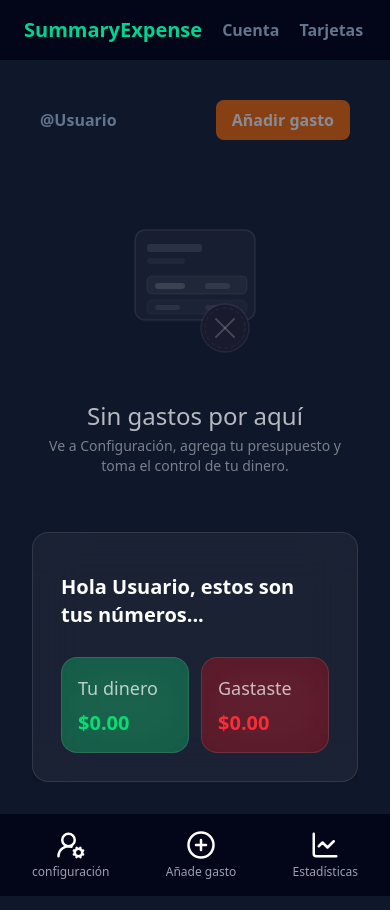
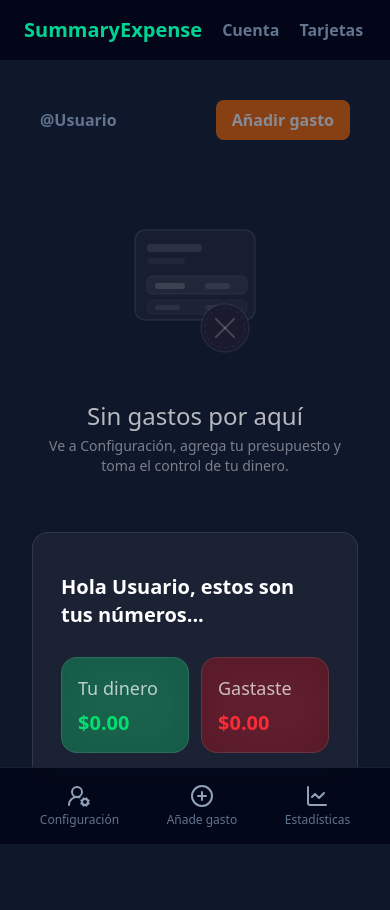
Before and after one commit to zeusCach/SummaryExpense, a React (Vite) app: page /dashboard in a window 390 px wide. Built offline with nearby package versions, Linux system fonts and the light colour scheme.

Commit message:
Mejorando UI para la navegacion en movil, solucion de error al navegar y desplazamiento

```diff
--- a/src/App.jsx
+++ b/src/App.jsx
@@ -19,7 +19,9 @@ function App() {
     <>
       {/* condicion de isHome, si la ruta es la principal, solo muestra nuestro home sin footer y sin acceso a la navegacion */}
       {!isPublic && <Navigator />}
-      <AppRoutes />
+      <main className={!isPublic ? "pb-24 md:pb-0" : ""}>
+        <AppRoutes />
+      </main>
       {!isPublic && <NavigatorDown />}
       {!isPublic && <Footer />}
     </>
--- a/src/components/NavigatorDown.jsx
+++ b/src/components/NavigatorDown.jsx
@@ -1,50 +1,44 @@
-import {
-    ChartLine,
-    CirclePlus,
-    LogOutIcon,
-    UserCog2Icon
-} from "lucide-react";
-import { Link } from "react-router-dom";
-
+import { ChartLine, CirclePlus, LogOutIcon, UserCog2Icon } from "lucide-react";
+import { Link, useLocation } from "react-router-dom";
 
 export default function NavigatorDown() {
+    const { pathname } = useLocation();
+
     return (
-        <div className="bg-slate-950 p-4 md:hidden">
+        <div className="fixed bottom-0 left-0 right-0 bg-slate-950/90 backdrop-blur-md border-t border-white/10 p-4 md:hidden z-50">
+            <div className="flex justify-around items-center">
 
-            <div className="flex justify-between items-center px-4">
-                <div className="flex flex-col items-center gap-1">
-                    <Link to={'/cuenta'}>
-                        <UserCog2Icon
-                            size={30}
-                            className="text-white cursor-pointer active:text-emerald-400"
-                        />
-                    </Link>
-                    <p className="text-xs text-gray-400">
-                        configuración
+                <Link to="/cuenta" className="flex flex-col items-center gap-1 group">
+                    <UserCog2Icon
+                        size={24}
+                        className={`transition-colors ${pathname === '/cuenta' ? 'text-emerald-400' : 'text-slate-400 group-active:text-emerald-400'}`}
+                    />
+                    <p className={`text-xs transition-colors ${pathname === '/cuenta' ? 'text-emerald-400' : 'text-slate-500'}`}>
+                        Configuración
                     </p>
-                </div>
-                <div className="flex flex-col items-center gap-1">
-                    <Link to={'/registrar'}>
-                        <CirclePlus
-                            size={30}
-                            className="text-white cursor-pointer active:text-emerald-400"
-                        />
-                    </Link>
-                    <p className="text-xs text-gray-400">
+                </Link>
+
+                <Link to="/registrar" className="flex flex-col items-center gap-1 group">
+                    <CirclePlus
+                        size={24}
+                        className={`transition-colors ${pathname === '/registrar' ? 'text-emerald-400' : 'text-slate-400 group-active:text-emerald-400'}`}
+                    />
+                    <p className={`text-xs transition-colors ${pathname === '/registrar' ? 'text-emerald-400' : 'text-slate-500'}`}>
                         Añade gasto
                     </p>
-                </div>
-                <div className="flex flex-col items-center gap-1">
+                </Link>
+
+                <div className="flex flex-col items-center gap-1 group">
                     <ChartLine
-                        size={30}
-                        className="text-white cursor-pointer active:text-emerald-400"
+                        size={24}
+                        className="text-slate-400 group-active:text-emerald-400 transition-colors"
                     />
-                    <p className="text-xs text-gray-400">
+                    <p className="text-xs text-slate-500">
                         Estadísticas
                     </p>
                 </div>
+
             </div>
-
         </div>
     )
 }
```
